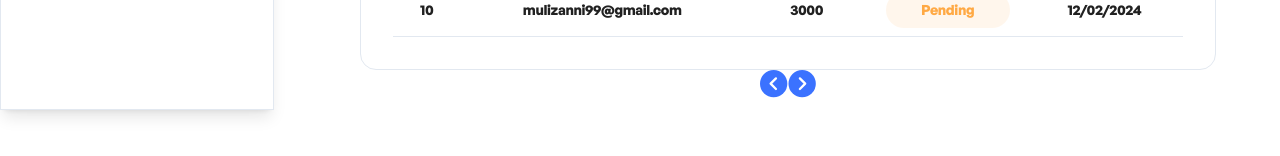
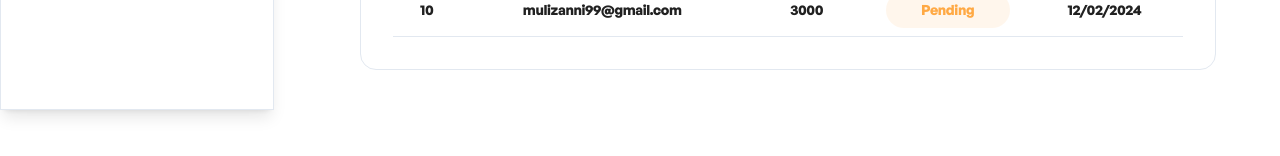
Before and after one commit to okoye-dev/basepay, a Next.js app: page /transactions in a window 1280 px wide. Shown: the part 690-846 px from the top of the page. Built offline with nearby package versions, Linux system fonts and the light colour scheme.

Commit message:
deleted nav button on transcations

```diff
--- a/app/transactions/page.tsx
+++ b/app/transactions/page.tsx
@@ -11,10 +11,7 @@ const Transactions: FC<IProps> = (props) => {
   return <div className="text-black w-full px-10 pb-20">
     <Header name={"Transactions"}/>
     <Transcations/>
-    <div className="flex justify-center">
-      <Image src={Back} alt=""/>
-      <Image src={Forward} alt=""/>
-    </div>
+
   </div>;
 };
 
```
